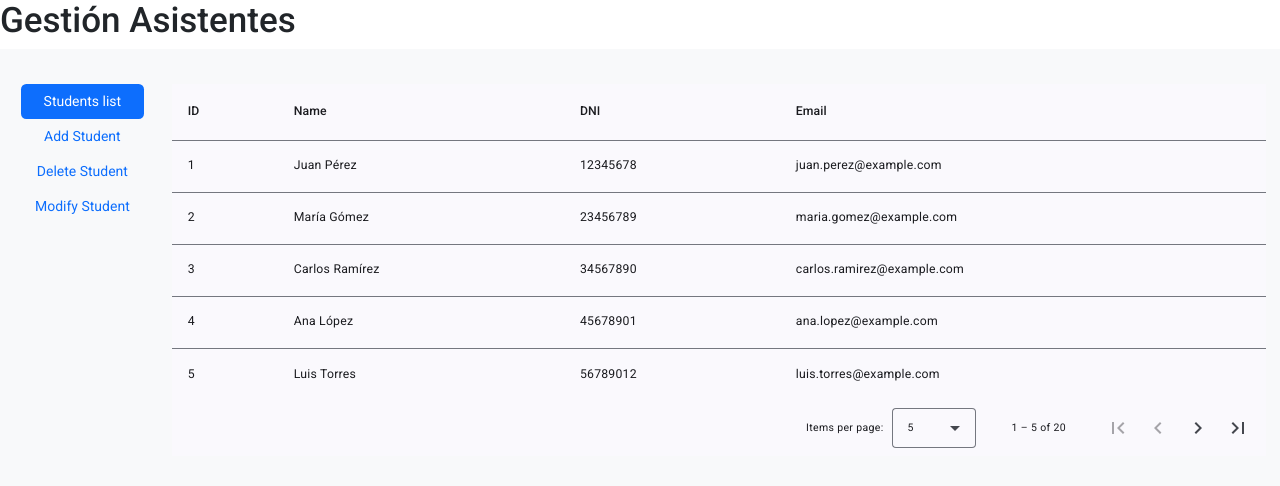
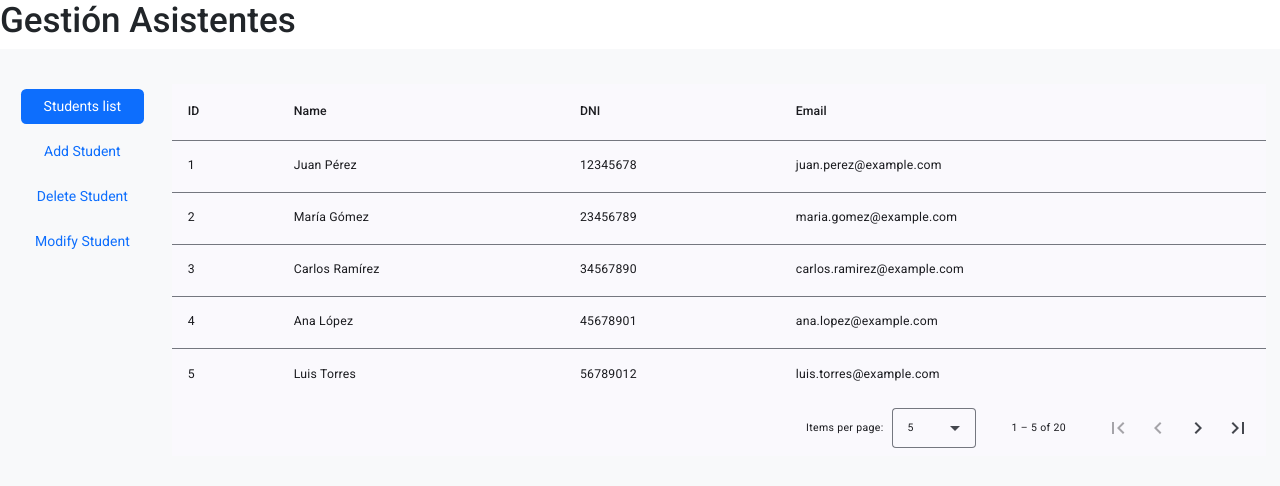
Before and after one commit to Nicolas-Lastra/gestion-asistentes, an Angular app: page / in a window 1280 px wide. Shown: the top 486 px of the page. Built offline with nearby package versions, Linux system fonts and the light colour scheme.

Commit message:
Improving basic css styles

```diff
--- a/src/app/delete-form/delete-form.html
+++ b/src/app/delete-form/delete-form.html
@@ -1,7 +1,7 @@
 <div class="delete-form">
     <h2 class="form-title">Delete student</h2>
 
-    <form action="form-container" [formGroup]="deleteForm" (ngSubmit)="onDelete()">
+    <form class="form-container" [formGroup]="deleteForm" (ngSubmit)="onDelete()">
 
         <!-- DNI -->
         <mat-form-field class="form-item">
--- a/src/app/navbar/navbar.css
+++ b/src/app/navbar/navbar.css
@@ -1,3 +1,7 @@
 :host {
   background-color: transparent;
 }
+
+.navbar-item {
+  margin: 5px 0;
+}
--- a/src/app/navbar/navbar.html
+++ b/src/app/navbar/navbar.html
@@ -3,19 +3,19 @@
 	<div ngbNav #nav="ngbNav" [(activeId)]="active" class="nav-pills flex-column" orientation="vertical">
 
 		<ng-container ngbNavItem="studentsList">
-			<button (click)="navigate('studentsList')" ngbNavLink>Students list</button>
+			<button class="navbar-item" (click)="navigate('studentsList')" ngbNavLink>Students list</button>
 		</ng-container>
 
 		<ng-container ngbNavItem="addForm">
-			<button (click)="navigate('addForm')" ngbNavLink>Add Student</button>
+			<button class="navbar-item" (click)="navigate('addForm')" ngbNavLink>Add Student</button>
 		</ng-container>
 
 		<ng-container ngbNavItem="deleteForm">
-			<button (click)="navigate('deleteForm')" ngbNavLink>Delete Student</button>
+			<button class="navbar-item" (click)="navigate('deleteForm')" ngbNavLink>Delete Student</button>
 		</ng-container>
 
 		<ng-container ngbNavItem="modifyForm">
-			<button (click)="navigate('modifyForm')" ngbNavLink>Modify Student</button>
+			<button class="navbar-item" (click)="navigate('modifyForm')" ngbNavLink>Modify Student</button>
 		</ng-container>
 
 	</div>
--- a/src/styles.css
+++ b/src/styles.css
@@ -13,3 +13,11 @@ body { margin: 0; font-family: Roboto, "Helvetica Neue", sans-serif; }
   background-color: #f44336;
   color: #fff;
 }
+
+.form-container {
+    display: grid;
+}
+
+.form-item {
+    margin: 5px 5px;
+}
```
